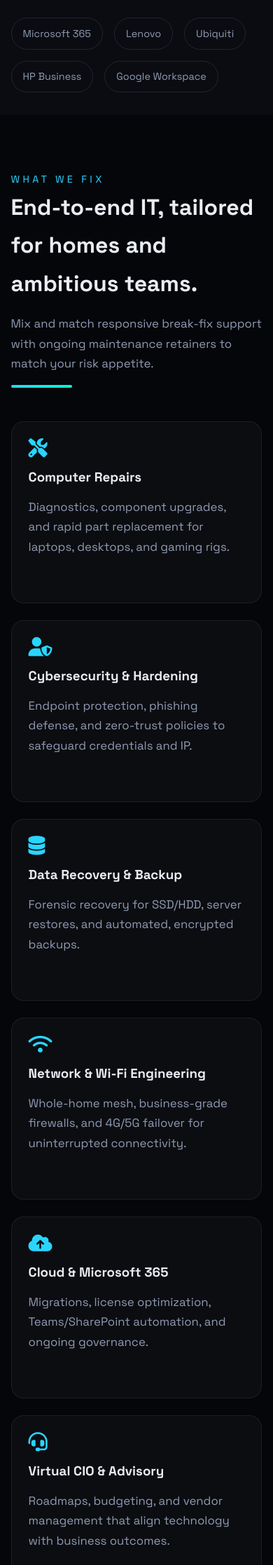
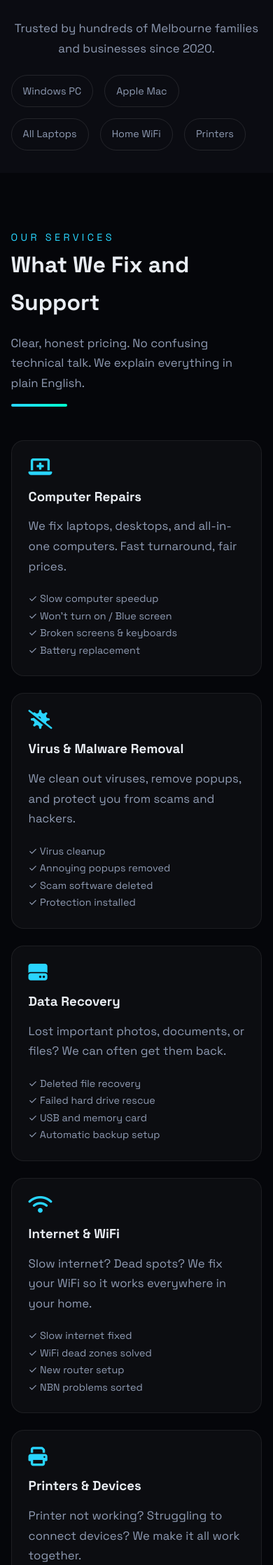
Before and after one commit to nottechincal/Website, a WordPress theme: template new-themeWORKING/new-themeWORKING/index.php in a window 390 px wide. Shown: the part 1955-4191 px from the top of the page at 70% size. Run offline with PHP 8.4 and a stand-in for WordPress, Linux system fonts and the light colour scheme; the site name, menu and one post (Sample post) are stand-ins, and other content is empty.

Commit message:
Major content simplification for better user experience
Content Improvements:
- Rewrote hero section: "Computer Problems? We Fix Them Fast" instead of jargon
- Added specific repair items lists to each service card (slow computers, viruses, broken screens, etc.)
- Simplified all language for older generations - no more tech jargon
- Changed "Human-first IT services" to "Your local IT experts"
- Replaced complex service names with clear ones (e.g., "Virus & Malware Removal" not "Cybersecurity & Hardening")
- Added "Training & Help" service for seniors who need patient guidance

Specific Items Now Listed:
- Slow computer speedup
- Blue screen fixes
- Broken screens & keyboards
- Battery replacement
- Virus and popup removal
- Deleted file recovery
- WiFi dead zones
- Printer setup & fixes
- Email configuration
- Online banking help

Animation Fixes:
- Fixed progress bar under section headers - now fills on scroll instead of looping infinitely
- Progress bar uses transition instead of animation keyframes

FAQ Improvements:
- Added clear pricing info ("From $80/hour")
- Added question about helping seniors
- Simplified all answers to be direct and friendly

Flow Improvements:
- Trust section now shows "Windows PC, Apple Mac, All Laptops" instead of brand names
- CTA now says "Call Now for Same-Day Service" with prominent phone button
- Process steps are now: Call Us → We Visit → We Fix It → You're Sorted

Blog Text Fix:
- Increased article text color from #333 to #1a1a1a for better visibility
- Increased font size to 1.1rem for easier reading

This makes the website much more accessible to older generations and clearly communicates what services are offered.

```diff
--- a/new-themeWORKING/new-themeWORKING/css/animations.css
+++ b/new-themeWORKING/new-themeWORKING/css/animations.css
@@ -334,17 +334,16 @@ body {
 .section-header::after {
     content: '';
     display: block;
-    width: 60px;
+    width: 0;
     height: 4px;
     background: linear-gradient(90deg, #29d5ff, #00ffcc);
     margin-top: 1rem;
     border-radius: 2px;
-    animation: width-pulse 3s ease infinite;
+    transition: width 1s ease-out;
 }
 
-@keyframes width-pulse {
-    0%, 100% { width: 60px; }
-    50% { width: 100px; }
+.section-header.is-visible::after {
+    width: 80px;
 }
 
 /* Enhanced Checklist Animation */
--- a/new-themeWORKING/new-themeWORKING/css/blog.css
+++ b/new-themeWORKING/new-themeWORKING/css/blog.css
@@ -107,7 +107,8 @@
 .article-content p {
     margin-bottom: 1rem;
     line-height: 1.8;
-    color: #333;
+    color: #1a1a1a;
+    font-size: 1.1rem;
 }
 
 .article-content ul, .article-content ol {
@@ -118,6 +119,8 @@
 .article-content li {
     margin-bottom: 0.5rem;
     line-height: 1.7;
+    color: #1a1a1a;
+    font-size: 1.05rem;
 }
 
 .stat-box, .pro-tip, .warning-box {
--- a/new-themeWORKING/new-themeWORKING/index.php
+++ b/new-themeWORKING/new-themeWORKING/index.php
@@ -163,27 +163,29 @@
             <div class="container hero-grid">
                 <div class="hero-copy">
                     <p class="eyebrow">Melbourne & Patterson Lakes</p>
-                    <h1>Human-first IT services that keep your business always-on.</h1>
-                    <p class="lead">From emergency repairs to managed cybersecurity, we build resilient tech foundations for homes, trades, and growing teams.</p>
+                    <h1>Computer Problems? We Fix Them Fast.</h1>
+                    <p class="lead">Your local IT experts. We repair computers, remove viruses, fix slow internet, and recover lost files. Same-day service for homes and businesses across Melbourne.</p>
                     <div class="hero-cta">
-                        <a class="btn" href="#contact">Book an Engineer</a>
+                        <a class="btn" href="#contact">Get Help Today</a>
                         <a class="btn btn-outline" href="tel:+61423680596">Call 0423 680 596</a>
                     </div>
                     <ul class="hero-badges" aria-label="Key service highlights">
-                        <li><i class="fas fa-bolt"></i> Same-day onsite support</li>
-                        <li><i class="fas fa-shield"></i> Advanced cyber protection</li>
-                        <li><i class="fas fa-cloud"></i> Cloud + Microsoft 365 experts</li>
+                        <li><i class="fas fa-bolt"></i> Same-day service</li>
+                        <li><i class="fas fa-shield"></i> Virus & malware removal</li>
+                        <li><i class="fas fa-home"></i> We come to you</li>
                     </ul>
                 </div>
                 <div class="hero-card" role="complementary" aria-label="Service summary card">
-                    <h2>Always-on monitoring</h2>
-                    <p>24/7 alerts for hardware health, backups, and security posture with monthly reporting.</p>
+                    <h2>Common Problems We Fix</h2>
+                    <p>Don't put up with frustrating computer issues. We solve them quickly and affordably.</p>
                     <ul>
-                        <li>Unlimited remote support</li>
-                        <li>Proactive patch management</li>
-                        <li>Encrypted backups & DR</li>
+                        <li>Slow or freezing computers</li>
+                        <li>Virus and popup removal</li>
+                        <li>WiFi and internet problems</li>
+                        <li>Lost or deleted files</li>
+                        <li>Printer not working</li>
                     </ul>
-                    <a class="btn btn-full" href="#solutions">Explore Managed IT</a>
+                    <a class="btn btn-full" href="#services">See All Services</a>
                 </div>
             </div>
             <div class="container stats" aria-label="Impact statistics">
@@ -208,53 +210,89 @@
 
         <section class="trust" aria-label="Trust badges">
             <div class="container trust-grid">
-                <p>Trusted by builders, clinics, retail, and home offices across Bayside.</p>
+                <p>Trusted by hundreds of Melbourne families and businesses since 2020.</p>
                 <div class="trust-logos">
-                    <span>Microsoft 365</span>
-                    <span>Lenovo</span>
-                    <span>Ubiquiti</span>
-                    <span>HP Business</span>
-                    <span>Google Workspace</span>
+                    <span>Windows PC</span>
+                    <span>Apple Mac</span>
+                    <span>All Laptops</span>
+                    <span>Home WiFi</span>
+                    <span>Printers</span>
                 </div>
             </div>
         </section>
 
         <section id="services" class="section" aria-label="Our IT services">
             <div class="container section-header" data-animate="fade-up">
-                <p class="eyebrow">What we fix</p>
-                <h2>End-to-end IT, tailored for homes and ambitious teams.</h2>
-                <p>Mix and match responsive break-fix support with ongoing maintenance retainers to match your risk appetite.</p>
+                <p class="eyebrow">Our Services</p>
+                <h2>What We Fix and Support</h2>
+                <p>Clear, honest pricing. No confusing technical talk. We explain everything in plain English.</p>
             </div>
             <div class="container cards-grid">
                 <article class="card" data-animate="fade-up">
-                    <i class="fas fa-screwdriver-wrench" aria-hidden="true"></i>
+                    <i class="fas fa-laptop-medical" aria-hidden="true"></i>
                     <h3>Computer Repairs</h3>
-                    <p>Diagnostics, component upgrades, and rapid part replacement for laptops, desktops, and gaming rigs.</p>
+                    <p>We fix laptops, desktops, and all-in-one computers. Fast turnaround, fair prices.</p>
+                    <ul style="list-style:none; padding:0; margin-top:0.5rem; font-size:0.9rem; color:var(--muted);">
+                        <li>✓ Slow computer speedup</li>
+                        <li>✓ Won't turn on / Blue screen</li>
+                        <li>✓ Broken screens & keyboards</li>
+                        <li>✓ Battery replacement</li>
+                    </ul>
                 </article>
                 <article class="card" data-animate="fade-up" data-delay="100">
-                    <i class="fas fa-user-shield" aria-hidden="true"></i>
-                    <h3>Cybersecurity & Hardening</h3>
-                    <p>Endpoint protection, phishing defense, and zero-trust policies to safeguard credentials and IP.</p>
+                    <i class="fas fa-virus-slash" aria-hidden="true"></i>
+                    <h3>Virus & Malware Removal</h3>
+                    <p>We clean out viruses, remove popups, and protect you from scams and hackers.</p>
+                    <ul style="list-style:none; padding:0; margin-top:0.5rem; font-size:0.9rem; color:var(--muted);">
+                        <li>✓ Virus cleanup</li>
+                        <li>✓ Annoying popups removed</li>
+                        <li>✓ Scam software deleted</li>
+                        <li>✓ Protection installed</li>
+                    </ul>
                 </article>
                 <article class="card" data-animate="fade-up" data-delay="200">
-                    <i class="fas fa-database" aria-hidden="true"></i>
-                    <h3>Data Recovery & Backup</h3>
-                    <p>Forensic recovery for SSD/HDD, server restores, and automated, encrypted backups.</p>
+                    <i class="fas fa-hard-drive" aria-hidden="true"></i>
+                    <h3>Data Recovery</h3>
+                    <p>Lost important photos, documents, or files? We can often get them back.</p>
+                    <ul style="list-style:none; padding:0; margin-top:0.5rem; font-size:0.9rem; color:var(--muted);">
+                        <li>✓ Deleted file recovery</li>
+                        <li>✓ Failed hard drive rescue</li>
+                        <li>✓ USB and memory card</li>
+                        <li>✓ Automatic backup setup</li>
+                    </ul>
                 </article>
                 <article class="card" data-animate="fade-up" data-delay="300">
                     <i class="fas fa-wifi" aria-hidden="true"></i>
-                    <h3>Network & Wi-Fi Engineering</h3>
-                    <p>Whole-home mesh, business-grade firewalls, and 4G/5G failover for uninterrupted connectivity.</p>
+                    <h3>Internet & WiFi</h3>
+                    <p>Slow internet? Dead spots? We fix your WiFi so it works everywhere in your home.</p>
+                    <ul style="list-style:none; padding:0; margin-top:0.5rem; font-size:0.9rem; color:var(--muted);">
+                        <li>✓ Slow internet fixed</li>
+                        <li>✓ WiFi dead zones solved</li>
+                        <li>✓ New router setup</li>
+                        <li>✓ NBN problems sorted</li>
+                    </ul>
                 </article>
                 <article class="card" data-animate="fade-up" data-delay="400">
-                    <i class="fas fa-cloud-arrow-up" aria-hidden="true"></i>
-                    <h3>Cloud & Microsoft 365</h3>
-                    <p>Migrations, license optimization, Teams/SharePoint automation, and ongoing governance.</p>
+                    <i class="fas fa-print" aria-hidden="true"></i>
+                    <h3>Printers & Devices</h3>
+                    <p>Printer not working? Struggling to connect devices? We make it all work together.</p>
+                    <ul style="list-style:none; padding:0; margin-top:0.5rem; font-size:0.9rem; color:var(--muted);">
+                        <li>✓ Printer setup & fixes</li>
+                        <li>✓ Email configuration</li>
+                        <li>✓ Smart TV setup</li>
+                        <li>✓ Phone & tablet help</li>
+                    </ul>
                 </article>
                 <article class="card" data-animate="fade-up" data-delay="500">
-                    <i class="fas fa-headset" aria-hidden="true"></i>
-                    <h3>Virtual CIO & Advisory</h3>
-                    <p>Roadmaps, budgeting, and vendor management that align technology with business outcomes.</p>
+                    <i class="fas fa-graduation-cap" aria-hidden="true"></i>
+                    <h3>Training & Help</h3>
+                    <p>Confused by technology? We teach you how to use your devices with patience and care.</p>
+                    <ul style="list-style:none; padding:0; margin-top:0.5rem; font-size:0.9rem; color:var(--muted);">
+                        <li>✓ Computer basics</li>
+                        <li>✓ Email & internet safety</li>
+                        <li>✓ Video calling setup</li>
+                        <li>✓ Online banking help</li>
+                    </ul>
                 </article>
             </div>
         </section>
@@ -262,42 +300,42 @@
         <section id="solutions" class="section alt" aria-label="Solution packages">
             <div class="container split">
                 <div>
-                    <p class="eyebrow">Flexible engagements</p>
-                    <h2>Pick the delivery model that suits your workload.</h2>
-                    <p>Whether you need ad-hoc emergency help, a managed service partner, or project delivery, Rapid Tech plugs in seamlessly.</p>
+                    <p class="eyebrow">How We Help</p>
+                    <h2>Choose What Works for You</h2>
+                    <p>No lock-in contracts. No hidden fees. Just honest, reliable computer help when you need it.</p>
                     <ul class="checklist">
-                        <li>Onsite, remote, and after-hours coverage</li>
-                        <li>Asset lifecycle tracking and reporting</li>
-                        <li>Vendor-neutral hardware recommendations</li>
-                        <li>Industry compliance (ISO27001, CPS234)</li>
+                        <li>We come to your home or office</li>
+                        <li>Remote help over the phone available</li>
+                        <li>Emergency after-hours support</li>
+                        <li>Senior-friendly service with patience</li>
                     </ul>
                 </div>
                 <div class="solution-cards">
                     <article>
-                        <h3>Rapid Response</h3>
-                        <p>Pay-as-you-go support for households and solo operators who need help yesterday.</p>
+                        <h3>One-Time Fix</h3>
+                        <p>Got a problem right now? We'll come out and fix it. You only pay for what you need.</p>
                         <ul>
-                            <li>1-hour triage window</li>
-                            <li>Loan equipment available</li>
-                            <li>Transparent hourly billing</li>
+                            <li>From $80/hour</li>
+                            <li>No call-out fee nearby</li>
+                            <li>Same-day service available</li>
                         </ul>
                     </article>
                     <article>
-                        <h3>Managed IT Care</h3>
-                        <p>Predictable monthly plans with monitoring, patching, and priority scheduling.</p>
+                        <h3>Regular Support</h3>
+                        <p>Want someone to call whenever you need help? Monthly plans with priority service.</p>
                         <ul>
-                            <li>Unlimited remote tickets</li>
-                            <li>Quarterly strategy reviews</li>
-                            <li>Security operations add-ons</li>
+                            <li>Unlimited phone support</li>
+                            <li>Regular check-ups</li>
+                            <li>Discounted repairs</li>
                         </ul>
                     </article>
                     <article>
-                        <h3>Projects & Rollouts</h3>
-                        <p>Network refresh, relocations, POS installs, and cloud migrations delivered end-to-end.</p>
+                        <h3>Business IT</h3>
+                        <p>Running a business? We keep your computers and network running smoothly so you can focus on work.</p>
                         <ul>
-                            <li>Detailed project governance</li>
-                            <li>Vendor coordination</li>
-                            <li>Training & documentation</li>
+                            <li>All staff supported</li>
+                            <li>Fast response times</li>
+                            <li>System monitoring</li>
                         </ul>
                     </article>
                 </div>
@@ -337,8 +375,8 @@
 
         <section id="blog" class="section" aria-label="Latest insights">
             <div class="container section-header" data-animate="fade-up">
-                <p class="eyebrow">Insights</p>
-                <h2>Guides to keep your tech stack sharp.</h2>
+                <p class="eyebrow">Helpful Tips</p>
+                <h2>Free Guides to Protect Your Computer</h2>
             </div>
             <div class="container cards-grid blog-grid">
                 <article class="card">
@@ -361,25 +399,25 @@
 
         <section id="faq" class="section alt" aria-label="Frequently asked questions">
             <div class="container section-header" data-animate="fade-up">
-                <p class="eyebrow">FAQ</p>
-                <h2>Answers to common support requests.</h2>
+                <p class="eyebrow">Questions</p>
+                <h2>Common Questions Answered</h2>
             </div>
             <div class="container faq-grid">
                 <details>
-                    <summary>Do you offer after-hours or weekend callouts?</summary>
-                    <p>Yes. After-hours and weekend services are available for critical incidents. Let us know the severity and location so we can dispatch appropriately.</p>
+                    <summary>How much does it cost?</summary>
+                    <p>Our rates start from $80/hour for remote support and $120/hour for home visits. We give you a quote before we start, so no surprises. Many simple fixes take less than an hour.</p>
                 </details>
                 <details>
-                    <summary>How fast can you get onsite in Patterson Lakes?</summary>
-                    <p>We aim for same-day onsite visits within Bayside and Mornington Peninsula suburbs and offer remote triage in under an hour.</p>
+                    <summary>How quickly can you come?</summary>
+                    <p>Usually the same day you call. We service Patterson Lakes and all surrounding suburbs. Emergency visits available for urgent problems.</p>
                 </details>
                 <details>
-                    <summary>Can you work with our existing IT provider?</summary>
-                    <p>Absolutely. We frequently collaborate with internal teams or other providers to cover overflow tickets, projects, or security uplift.</p>
+                    <summary>Do you work on weekends?</summary>
+                    <p>Yes, we offer weekend and after-hours service for emergencies. Just call us and we'll help you out.</p>
                 </details>
                 <details>
-                    <summary>What industries do you specialise in?</summary>
-                    <p>We partner with healthcare, construction, hospitality, professional services, and home offices—adapting controls to industry requirements.</p>
+                    <summary>Can you help older people who aren't good with computers?</summary>
+                    <p>Absolutely! We're patient and explain everything in plain English. Many of our customers are seniors who appreciate our friendly, no-rush approach.</p>
                 </details>
             </div>
         </section>
```
